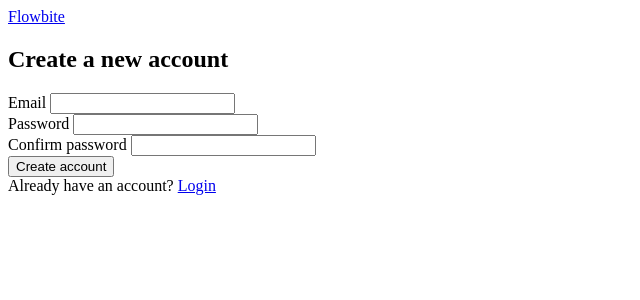
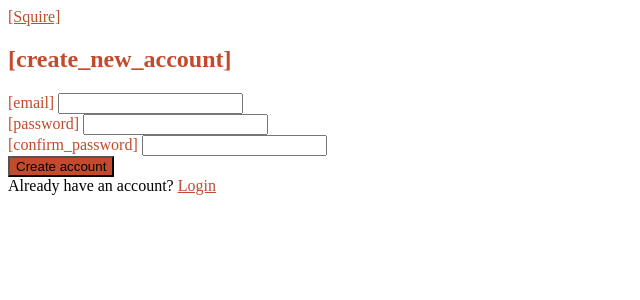
Before and after one commit to ThomasStG/CS250_Chatroom, a SvelteKit app: page /register in a window 1280 px wide. Shown: the top 300 px of the page, without its empty margins (0-640 px from the left). Built offline with nearby package versions, Linux system fonts and the light colour scheme; no server answers; a web font is replaced by a local one.

Commit message:
Update +page.svelte
Styled on register

```diff
--- a/src/routes/(auth)/register/+page.svelte
+++ b/src/routes/(auth)/register/+page.svelte
@@ -7,13 +7,13 @@
 </script>
 
 <div class="pt:mt-0 mx-auto flex flex-col items-center justify-center px-6 pb-24 md:h-screen">
-  <a href="/" class="mb-8 flex items-center justify-center text-2xl font-semibold lg:mb-10">
+  <a href="/" class="mb-8 flex items-center justify-center text-2xl font-semibold lg:mb-10" style="color:#c34a2c">
     <!-- <img src="/images/logo.svg" class="mr-4 h-11" alt="FlowBite Logo"> -->
-    <span>Flowbite</span>
+    <span>[Squire]</span>
   </a>
   <!-- Card -->
   <div class="w-full max-w-xl space-y-8 rounded-md border bg-white p-6 shadow sm:p-8">
-    <h2 class="text-2xl font-bold text-gray-900">Create a new account</h2>
+    <h2 class="text-2xl font-bold text-green-900" style="color:#c34a2c">[create_new_account]</h2>
 
     {#if form?.error?.message}
       <Alert type="danger" description={form.error.message} />
@@ -21,32 +21,32 @@
 
     <form action="?/register" method="POST" use:enhance class="mt-8 space-y-6">
       <div>
-        <label for="email" class="mb-2 block text-sm font-medium text-gray-900"> Email </label>
+        <label for="[email]" class="mb-2 block text-sm font-bold text-purple-900" style="color:#c34a2c"> [email] </label>
         <input
           id="email"
           name="email"
           type="email"
           autocomplete="email"
           required
-          class="block w-full rounded-md border border-gray-300 bg-gray-50 p-2.5 text-gray-900 focus:border-primary-500 focus:ring-primary-500 sm:text-sm"
+          class="block w-full rounded-md border border-black-300 bg-coral-50 p-2.5 text-purple-900 focus:border-primary-500 focus:ring-primary-500 sm:text-sm"
         />
       </div>
 
       <div>
-        <label for="password" class="mb-2 block text-sm font-medium text-gray-900"> Password </label>
+        <label for="password" class="mb-2 block text-sm font-bold text-gray-900"style="color:#c34a2c"> [password] </label>
         <input
           id="password"
           name="password"
           type="password"
           autocomplete="new-password"
           required
-          class="block w-full rounded-md border border-gray-300 bg-gray-50 p-2.5 text-gray-900 focus:border-primary-500 focus:ring-primary-500 sm:text-sm"
+          class="block w-full rounded-md border border-black-300 bg-coral-50 p-2.5 text-purple-900 focus:border-primary-500 focus:ring-primary-500 sm:text-sm"
         />
       </div>
 
       <div>
-        <label for="confirm-password" class="mb-2 block text-sm font-medium text-gray-900">
-          Confirm password
+        <label for="confirm-password" class="mb-2 block text-sm font-bold text-gray-900"style="color:#c34a2c">
+          [confirm_password]
         </label>
         <input
           id="password-confirmation"
@@ -54,19 +54,20 @@
           type="password"
           autocomplete="new-password"
           required
-          class="block w-full rounded-md border border-gray-300 bg-gray-50 p-2.5 text-gray-900 focus:border-primary-500 focus:ring-primary-500 sm:text-sm"
+          class="block w-full rounded-md border border-black-300 bg-coral-50 p-2.5 text-purple-900 focus:border-primary-500 focus:ring-primary-500 sm:text-sm"
         />
       </div>
 
       <button
         type="submit"
-        class="w-full rounded-md bg-primary-700 px-5 py-3 text-center text-base font-medium text-white hover:bg-primary-800 focus:ring-4 focus:ring-primary-300 sm:w-auto"
+        class="w-full rounded-md bg-red-700 px-5 py-3 text-center text-base font-medium text-white hover:bg-primary-800 focus:ring-4 focus:ring-primary-300 sm:w-auto"
+        style="background-color:#c34a2c"
       >
         Create account
       </button>
 
-      <div class="text-sm font-medium text-gray-500">
-        Already have an account? <a href="/login" class="text-primary-700 hover:underline">Login</a>
+      <div class="text-sm font-medium text-yellow-500">
+        Already have an account? <a href="/login" class="text-primary-700 hover:underline" style="color:#c34a2c">Login</a>
       </div>
     </form>
   </div>
```
